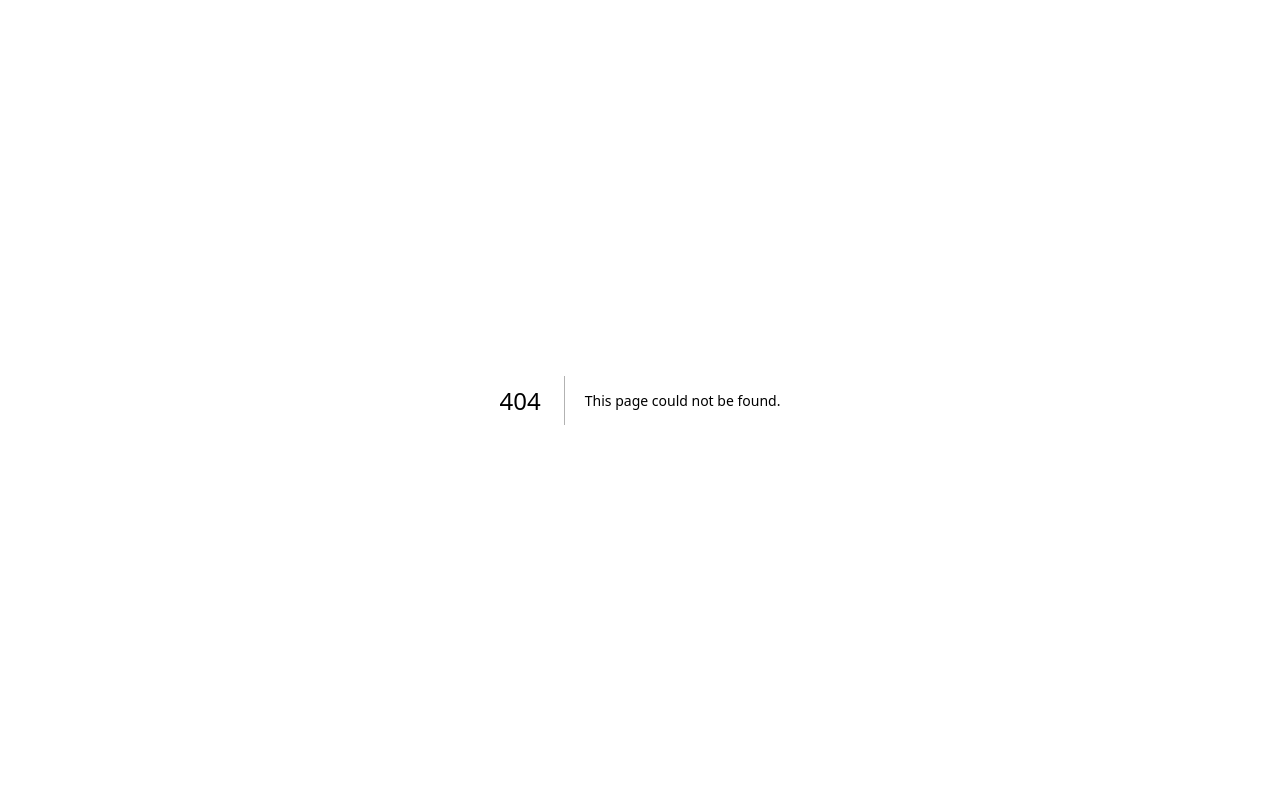
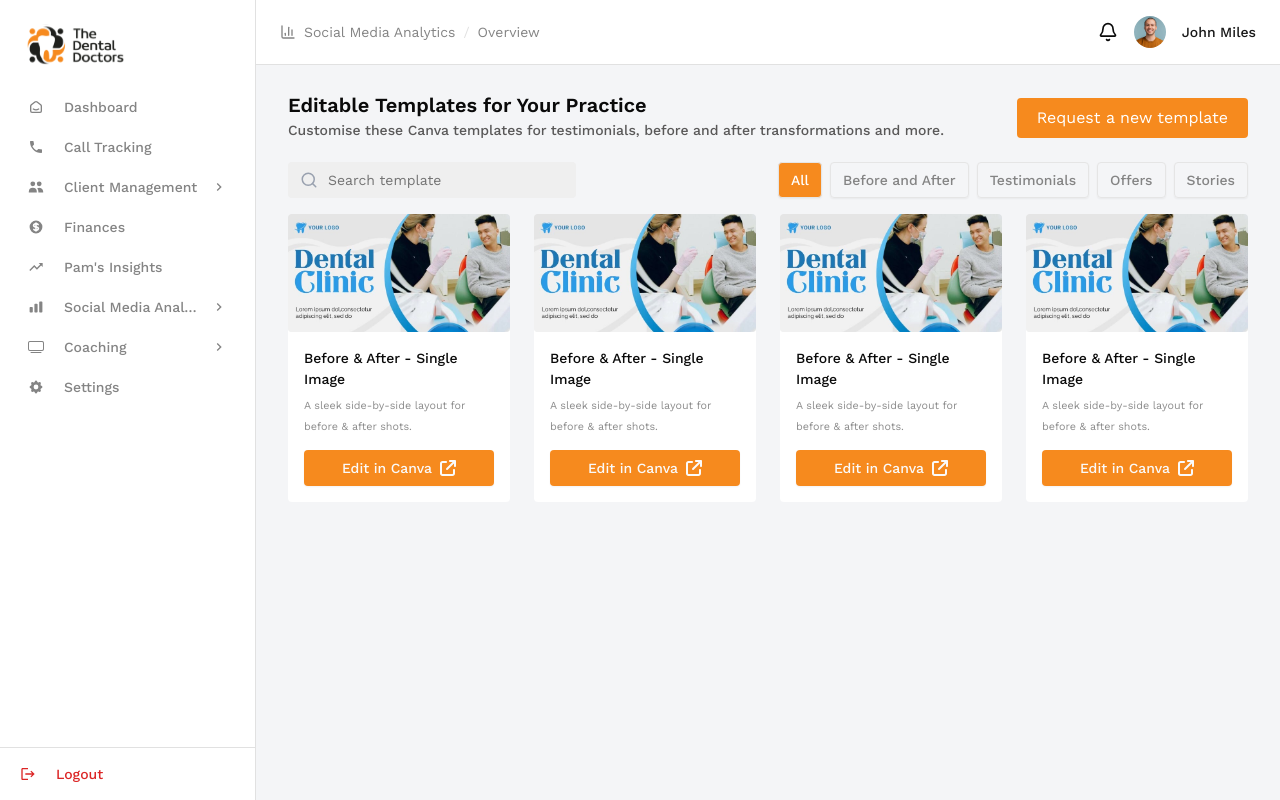
Before and after one commit to waniletechnologies/Dently, a Next.js app: page /social-media-analytics/templates in a window 1280 px wide. Before the commit this address had no page. Built offline with nearby package versions, Linux system fonts and the light colour scheme.

Commit message:
added template screens

```diff
--- a/public/images/index.js
+++ b/public/images/index.js
@@ -16,6 +16,7 @@ import calendar from './calendar.svg'
 import ArrowDown from './ArrowDown.svg'
 import instagramIcon from './instagram.svg'
 import dental from './dental.svg'
+import template from './template.png'
 export {
   auth,
   logo,
@@ -32,7 +33,8 @@ export {
   cancel,
   success,
   calendar,
-  ArrowDown,,
+  ArrowDown,
   instagramIcon,
-  dental
+  dental,
+  template
 }
--- /dev/null
+++ b/src/app/(dashboard)/social-media-analytics/templates/components/RequestTemplateDialog.tsx
@@ -0,0 +1,71 @@
+import { Button } from "@/components/ui/button";
+import { Dialog, DialogContent, DialogHeader, DialogTitle } from "@/components/ui/dialog";
+import { Input } from "@/components/ui/input";
+import { Label } from "@/components/ui/label";
+import { Textarea } from "@/components/ui/textarea";
+import { useState } from "react";
+
+interface RequestTemplateDialogProps {
+  open: boolean;
+  onOpenChange: (open: boolean) => void;
+  onSubmit: (data: { name: string; description: string }) => void;
+}
+
+export default function RequestTemplateDialog({ open, onOpenChange, onSubmit }: RequestTemplateDialogProps) {
+  const [name, setName] = useState("");
+  const [description, setDescription] = useState("");
+  const [error, setError] = useState("");
+
+  const handleSave = () => {
+    if (!name.trim() || !description.trim()) {
+      setError("Both fields are required.");
+      return;
+    }
+    setError("");
+    onSubmit({ name, description });
+    setName("");
+    setDescription("");
+    onOpenChange(false);
+  };
+
+  return (
+    <Dialog open={open} onOpenChange={onOpenChange}>
+      <DialogContent className="max-w-md bg-[#FAFAFA]">
+        <DialogHeader>
+          <DialogTitle className="font-semibold text-xl leading-5 tracking-[-3%]">Request a New Template</DialogTitle>
+          <p className="font-medium text-xs leading-4 tracking-[-3%] text-custom-gray">Describe the template you need and our team will create it for you.</p>
+        </DialogHeader>
+        <hr className="my-1" />
+        <div className="space-y-4 mt-2">
+          <div>
+            <Label className="font-geist font-normal text-xs leading-[150%] tracking-[-2%] mb-1">Template Name</Label>
+            <Input
+              className="w-full border-none bg-white font-inter font-normal text-xs leading-none tracking-normal rounded px-3 py-2"
+              placeholder="e.g Seasonal Promotion Banner"
+              value={name}
+              onChange={e => setName(e.target.value)}
+            />
+          </div>
+          <div>
+            <Label className="font-geist font-normal text-xs leading-[150%] tracking-[-2%] mb-1">Description</Label>
+            <Textarea
+              className="w-full border-none rounded px-3 py-2 bg-white font-inter font-normal text-xs leading-none tracking-normal resize-none"
+              placeholder="Describe how you'd like the template to look..."
+              value={description}
+              onChange={e => setDescription(e.target.value)}
+              rows={3}
+            />
+          </div>
+          {error && <div className="text-red-500 text-sm">{error}</div>}
+          <Button
+            className="bg-orange w-full py-2 rounded text-sm transition cursor-pointer"
+            onClick={handleSave}
+            type="button"
+          >
+            Save
+          </Button>
+        </div>
+      </DialogContent>
+    </Dialog>
+  );
+}
--- /dev/null
+++ b/src/app/(dashboard)/social-media-analytics/templates/components/TemplateCard.tsx
@@ -0,0 +1,30 @@
+import Image from "next/image";
+import type { StaticImageData } from "next/image";
+import { template } from "../../../../../../public/images";
+import { Button } from "@/components/ui/button";
+import { FaArrowUpRightFromSquare } from "react-icons/fa6";
+
+interface TemplateCardProps {
+  image?: string | StaticImageData;
+  title: string;
+  description: string;
+  onEdit: () => void;
+}
+
+export default function TemplateCard({ image, title, description, onEdit }: TemplateCardProps) {
+  return (
+    <div className="bg-white rounded h-72 flex flex-col justify-between">
+      <div className="bg-gray-100 h-36 rounded flex items-center justify-center overflow-hidden">
+        <Image src={image ?? template} alt="tempplate img" className="object-cover object-top h-full w-full" />
+      </div>
+      <div className="p-4">
+        <h3 className="font-inter font-medium text-[14.01px] leading-[21.55px] tracking-[-3%] mb-1">{title}</h3>
+        <p className="font-inter font-normal text-[10.78px] leading-[21.55px] tracking-[-3%] text-[#8D8D8D] mb-3">{description}</p>
+        <Button className="w-full bg-orange py-2 rounded text-sm transition" onClick={onEdit}>
+          Edit in Canva
+          <FaArrowUpRightFromSquare />
+        </Button>
+      </div>
+    </div>
+  );
+}
--- /dev/null
+++ b/src/app/(dashboard)/social-media-analytics/templates/page.tsx
@@ -0,0 +1,122 @@
+"use client";
+import { useState } from "react";
+import RequestTemplateDialog from "./components/RequestTemplateDialog";
+import TemplateCard from "./components/TemplateCard";
+import { Button } from "@/components/ui/button";
+import { Input } from "@/components/ui/input";
+import { template } from "../../../../../public/images";
+import { FiSearch } from "react-icons/fi";
+
+const mockTemplates = [
+  {
+    id: 1,
+    title: "Before & After - Single Image",
+    description: "A sleek side-by-side layout for before & after shots.",
+    image: template,
+  },
+  {
+    id: 2,
+    title: "Before & After - Single Image",
+    description: "A sleek side-by-side layout for before & after shots.",
+    image: template,
+  },
+  {
+    id: 3,
+    title: "Before & After - Single Image",
+    description: "A sleek side-by-side layout for before & after shots.",
+    image: template,
+  },
+  {
+    id: 4,
+    title: "Before & After - Single Image",
+    description: "A sleek side-by-side layout for before & after shots.",
+    image: template,
+  },
+];
+
+const filters = [
+  "All",
+  "Before and After",
+  "Testimonials",
+  "Offers",
+  "Stories",
+];
+
+export default function TemplatePage() {
+    const [dialogOpen, setDialogOpen] = useState(false);
+    const [templates, setTemplates] = useState(mockTemplates);
+    const [selectedFilter, setSelectedFilter] = useState("All");
+    const [search, setSearch] = useState("");
+
+    const handleRequestTemplate = (data: { name: string; description: string }) => {
+      setTemplates([
+        ...templates,
+        {
+          id: templates.length + 1,
+          title: data.name,
+          description: data.description,
+          image: template,
+        },
+      ]);
+    };
+
+    return (
+        <div className="p-8 bg-[#F4F5F7]">
+            <div className="flex justify-between items-center mb-6">
+                <div>
+                    <h2 className="font-semibold text-[20px] leading-[17px] tracking-[-3%] mb-2">Editable Templates for Your Practice</h2>
+                    <p className="font-inter font-medium text-sm leading-[16px] tracking-[-3%] text-[#595858]">Customise these Canva templates for testimonials, before and after transformations and more.</p>
+                </div>
+                <button
+                    type="button"
+                    className="bg-orange text-white px-5 py-2 rounded transition"
+                    onClick={() => setDialogOpen(true)}
+                >
+                    Request a new template
+                </button>
+            </div>
+            <div className="mb-4 flex justify-between items-center gap-4">
+                <div className="relative w-72">
+                  <span className="absolute left-3 top-1/2 -translate-y-1/2 text-gray-400">
+                    <FiSearch size={18} />
+                  </span>
+                  <Input
+                    type="text"
+                    placeholder="Search template"
+                    value={search}
+                    onChange={e => setSearch(e.target.value)}
+                    className="border bg-[#EFEFEF] rounded shadow-none border-none px-3 py-2 w-72 pl-10 focus:outline-none focus:ring-2 focus:ring-orange-400"
+                  />
+                </div>
+                <div className="flex gap-2">
+                  {filters.map((filter) => (
+                    <Button
+                      key={filter}
+                      variant="outline"
+                      className={`px-3 py-1 rounded text-sm transition ${selectedFilter === filter ? "bg-orange text-white" : "bg-transparent text-[#848484]"}`}
+                      onClick={() => setSelectedFilter(filter)}
+                    >
+                      {filter}
+                    </Button>
+                  ))}
+                </div>
+            </div>
+            <div className="grid grid-cols-1 sm:grid-cols-2 md:grid-cols-3 lg:grid-cols-4 gap-6">
+                {templates.map((tpl) => (
+                  <TemplateCard
+                    key={tpl.id}
+                    image={tpl.image}
+                    title={tpl.title}
+                    description={tpl.description}
+                    onEdit={() => {}}
+                  />
+                ))}
+            </div>
+            <RequestTemplateDialog
+              open={dialogOpen}
+              onOpenChange={setDialogOpen}
+              onSubmit={handleRequestTemplate}
+            />
+        </div>
+    );
+}
--- a/src/app/globals.css
+++ b/src/app/globals.css
@@ -37,7 +37,8 @@
   --sidebar-border: oklch(0.922 0 0);
   --sidebar-ring: oklch(0.708 0 0);
 
-  --black-color:'#171717'
+  --black-color:'#171717';
+  --orange: #F68A1E;
 }
 
 @theme inline {
@@ -70,6 +71,7 @@
   --color-secondary: var(--secondary);
   --color-primary-foreground: var(--primary-foreground);
   --color-primary: var(--primary);
+  --color-orange: var(--orange);
   --color-popover-foreground: var(--popover-foreground);
   --color-popover: var(--popover);
   --color-card-foreground: var(--card-foreground);
```
Also changed, not shown: public/images/template.png (added).
